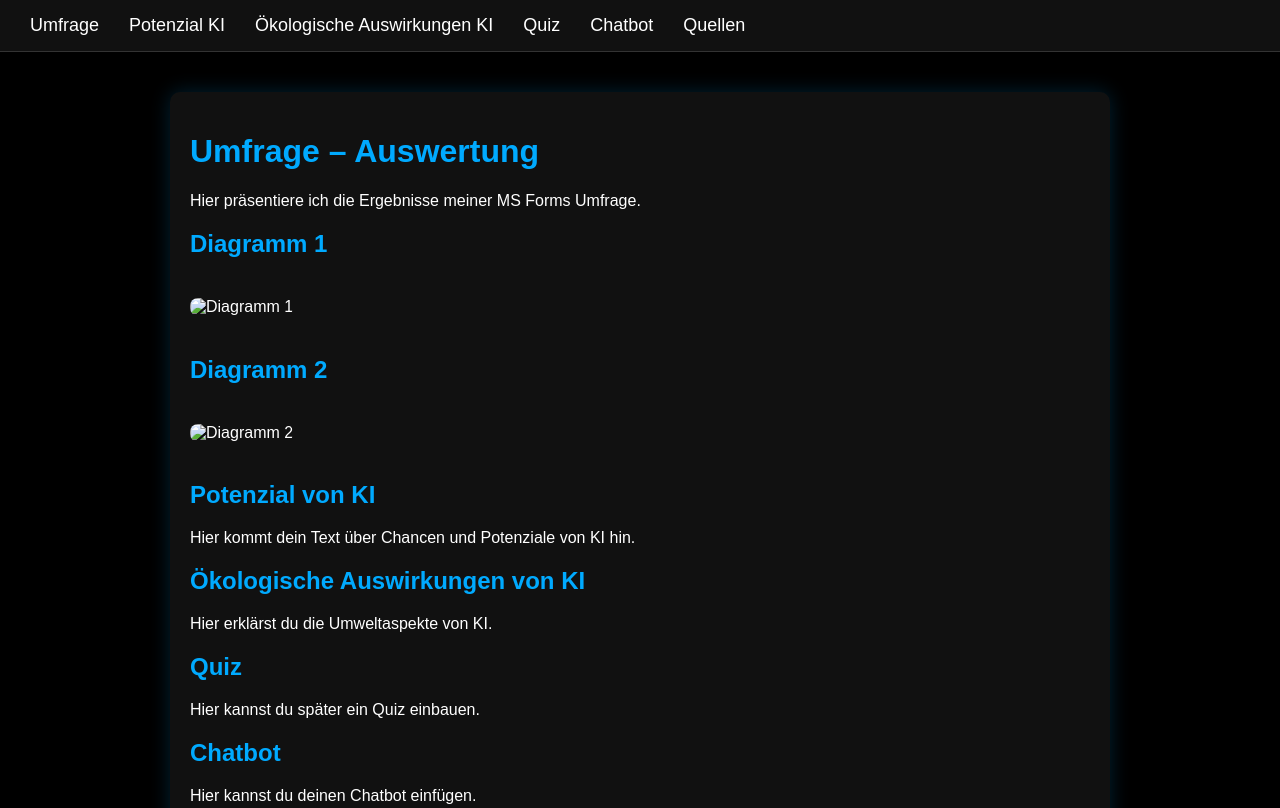
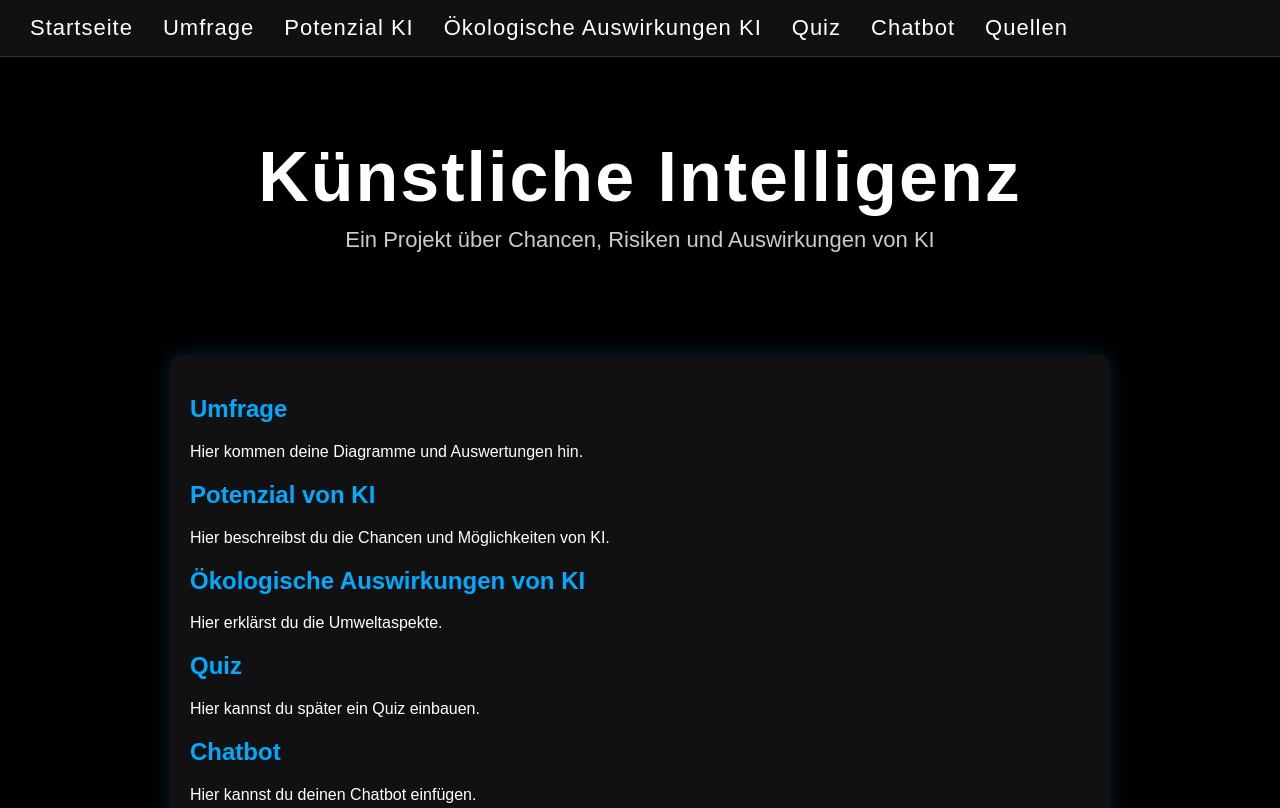
Before and after one commit to TorstenBrecher/Wie-bewusst-nutzen-wir-KI-, a plain HTML site: page index.html in a window 1280 px wide. Shown: the top 808 px of the page. Drawn offline with Linux system fonts and the light colour scheme.

Commit message:
Update index.html

```diff
--- a/index.html
+++ b/index.html
@@ -2,14 +2,14 @@
 <html lang="de">
 <head>
   <meta charset="UTF-8">
-  <title>KI-Projekt – Umfrage & Analyse</title>
+  <title>Startseite – KI Projekt</title>
 
   <style>
     body {
       margin: 0;
-      font-family: Arial, sans-serif;
       background: #000;
       color: #fff;
+      font-family: Arial, sans-serif;
     }
 
     /* Navigation */
@@ -21,18 +21,40 @@
       position: sticky;
       top: 0;
       border-bottom: 1px solid #333;
+      z-index: 10;
     }
 
     nav a {
+      font-family: "Agency FB", Arial, sans-serif;
+      font-size: 22px;
       color: #fff;
       text-decoration: none;
-      font-size: 18px;
-      font-weight: 500;
+      letter-spacing: 1px;
       transition: 0.2s;
     }
 
     nav a:hover {
       color: #00aaff;
+    }
+
+    /* Titelbereich */
+    header {
+      text-align: center;
+      padding: 80px 20px 40px;
+    }
+
+    header h1 {
+      font-family: "Bauhaus 93", Arial, sans-serif;
+      font-size: 70px;
+      color: #fff;
+      margin: 0;
+      letter-spacing: 2px;
+    }
+
+    header p {
+      font-size: 22px;
+      color: #ccc;
+      margin-top: 10px;
     }
 
     /* Hauptbereich */
@@ -45,29 +67,15 @@
       box-shadow: 0 0 20px rgba(0, 170, 255, 0.2);
     }
 
-    h1, h2 {
+    h2 {
       color: #00aaff;
+      font-family: Arial, sans-serif;
     }
 
     img {
+      max-width: 100%;
+      border-radius: 8px;
       margin: 20px 0;
-      border-radius: 8px;
-      max-width: 100%;
-    }
-
-    table {
-      width: 100%;
-      border-collapse: collapse;
-      margin-top: 20px;
-    }
-
-    th, td {
-      border: 1px solid #333;
-      padding: 10px;
-    }
-
-    th {
-      background: #222;
     }
   </style>
 </head>
@@ -76,6 +84,7 @@
 
   <!-- Navigation -->
   <nav>
+    <a href="#startseite">Startseite</a>
     <a href="#umfrage">Umfrage</a>
     <a href="#potenzial">Potenzial KI</a>
     <a href="#oekologie">Ökologische Auswirkungen KI</a>
@@ -84,22 +93,22 @@
     <a href="#quellen">Quellen</a>
   </nav>
 
-  <!-- Inhalt -->
+  <!-- Titelbereich -->
+  <header id="startseite">
+    <h1>Künstliche Intelligenz</h1>
+    <p>Ein Projekt über Chancen, Risiken und Auswirkungen von KI</p>
+  </header>
+
+  <!-- Hauptinhalt -->
   <main>
-    <h1 id="umfrage">Umfrage – Auswertung</h1>
-    <p>Hier präsentiere ich die Ergebnisse meiner MS Forms Umfrage.</p>
-
-    <h2>Diagramm 1</h2>
-    <img src="diagramm1.png" alt="Diagramm 1">
-
-    <h2>Diagramm 2</h2>
-    <img src="diagramm2.png" alt="Diagramm 2">
+    <h2 id="umfrage">Umfrage</h2>
+    <p>Hier kommen deine Diagramme und Auswertungen hin.</p>
 
     <h2 id="potenzial">Potenzial von KI</h2>
-    <p>Hier kommt dein Text über Chancen und Potenziale von KI hin.</p>
+    <p>Hier beschreibst du die Chancen und Möglichkeiten von KI.</p>
 
     <h2 id="oekologie">Ökologische Auswirkungen von KI</h2>
-    <p>Hier erklärst du die Umweltaspekte von KI.</p>
+    <p>Hier erklärst du die Umweltaspekte.</p>
 
     <h2 id="quiz">Quiz</h2>
     <p>Hier kannst du später ein Quiz einbauen.</p>
@@ -109,7 +118,6 @@
 
     <h2 id="quellen">Quellen</h2>
     <p>Hier kommen deine Quellenangaben hin.</p>
-
   </main>
 
 </body>
```
